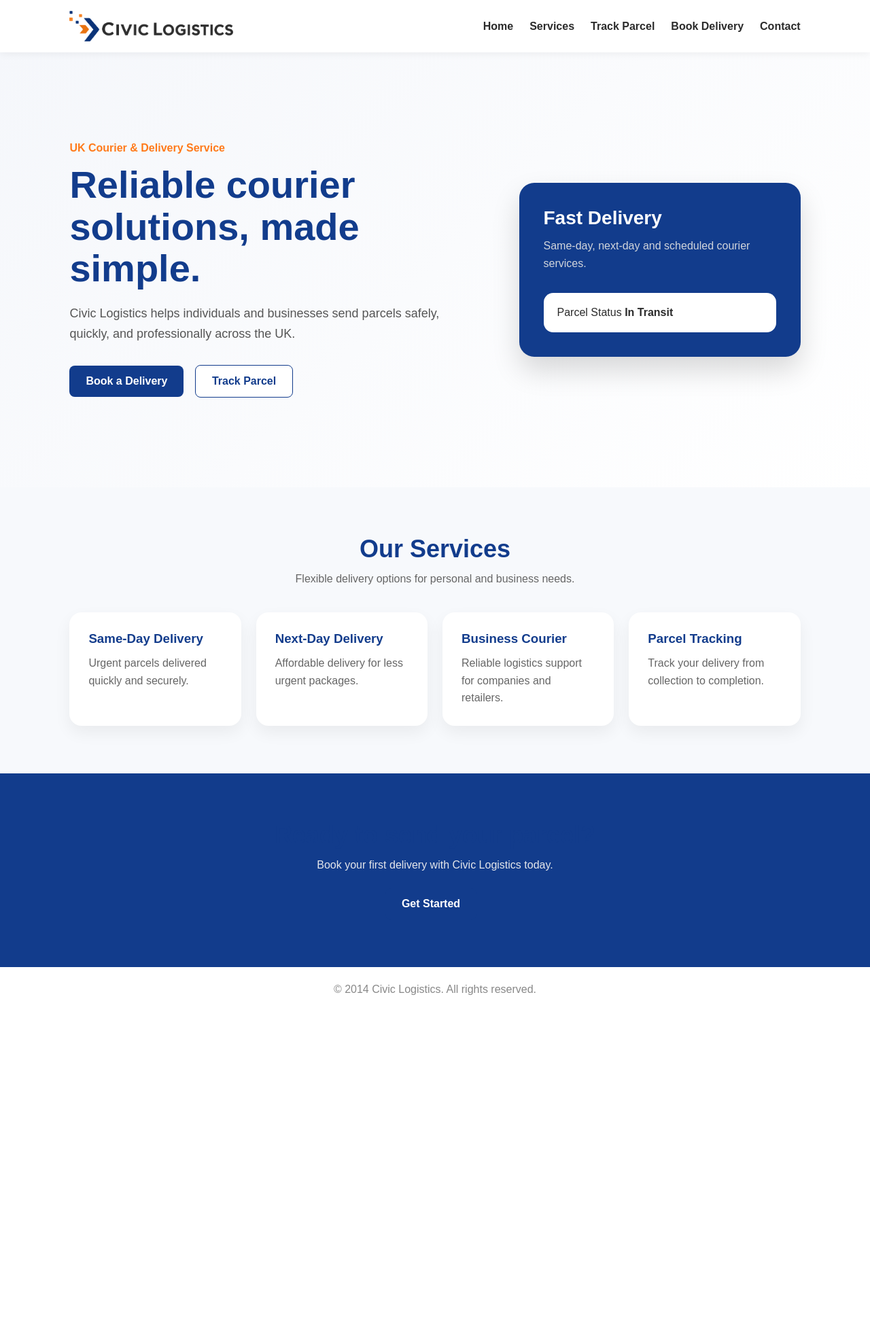
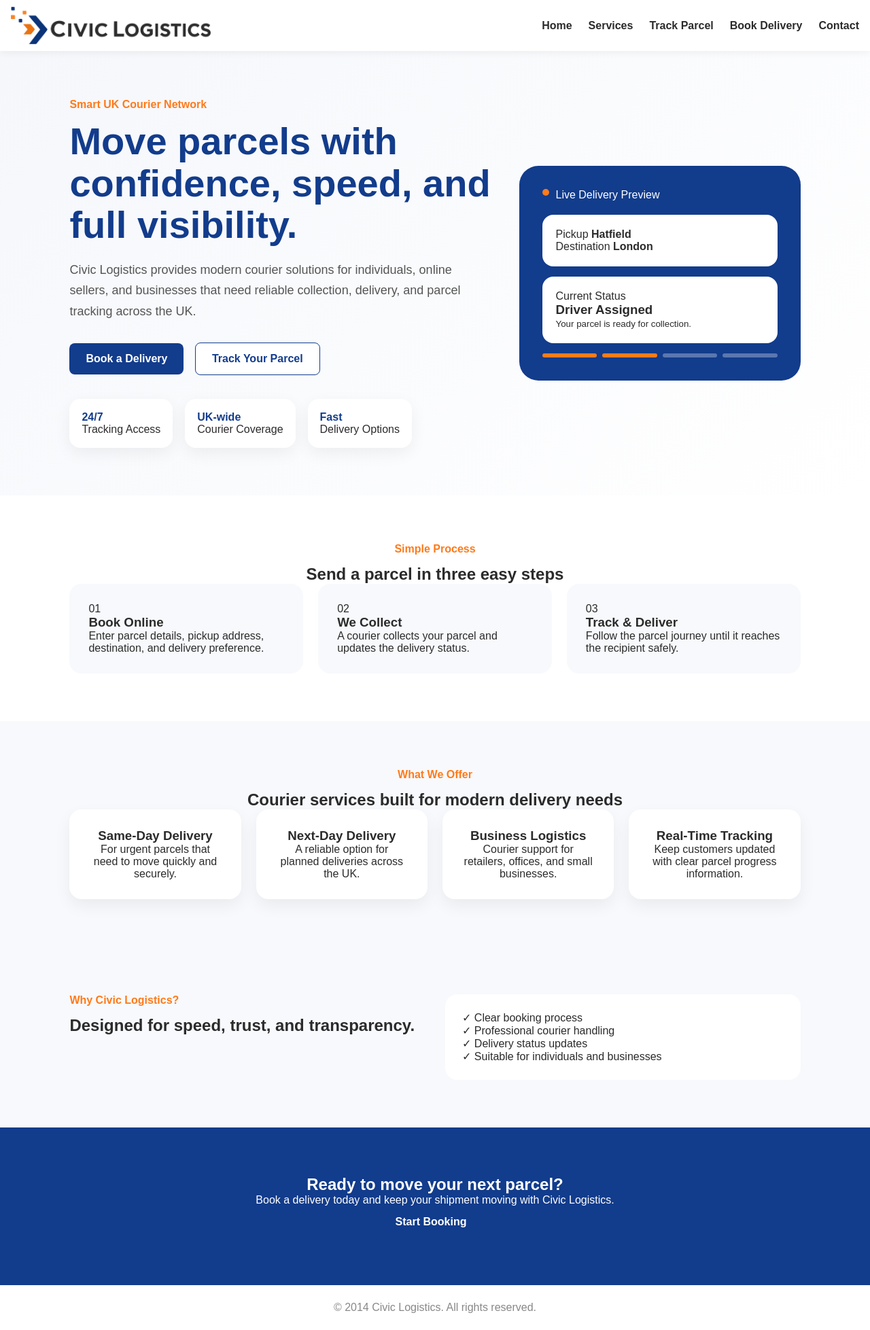
Before and after one commit to Sa22akr/Logistics, a Django app: page / in a window 1280 px wide. Shown: the whole page at 68% size. Before the commit the page ends 1464 px from the top, so only its background shows below. Run offline with Django 5.2, Linux system fonts and the light colour scheme.

Commit message:
UI update: improved homepage, booking page layout, navbar alignment

```diff
--- a/shipments/templates/shipments/base.html
+++ b/shipments/templates/shipments/base.html
@@ -19,12 +19,12 @@
       color: #2B2B2B;
     }
 
-    /* NAVBAR */
+    /* NAVBAR (FIXED) */
     .navbar {
       display: flex;
       justify-content: space-between;
       align-items: center;
-      padding: 16px 8%;
+      padding: 10px 16px;
       background: white;
       box-shadow: 0 2px 12px rgba(0,0,0,0.06);
       position: sticky;
@@ -32,17 +32,21 @@
       z-index: 100;
     }
 
+    /* LOGO FIX */
     .logo {
-      text-decoration: none;
       display: flex;
       align-items: center;
+      height: 55px;
+      text-decoration: none;
     }
 
     .logo img {
-      height: 45px;
+      height: 100%;
       width: auto;
+      object-fit: contain;
       display: block;
-      object-fit: contain;
+      margin: 0;
+      padding: 0;
     }
 
     nav {
@@ -78,9 +82,9 @@
       min-height: 80vh;
       display: grid;
       grid-template-columns: 1.2fr 0.8fr;
-      align-items: center;
       gap: 40px;
       padding: 70px 8%;
+      align-items: center;
       background: linear-gradient(135deg, #f5f7fb, #ffffff);
     }
 
@@ -115,16 +119,11 @@
       text-decoration: none;
       font-weight: 700;
       margin-right: 12px;
-      cursor: pointer;
     }
 
     .primary {
       background: #123C8C;
       color: white;
-    }
-
-    .primary:hover {
-      background: #0e2f6b;
     }
 
     .secondary {
@@ -133,170 +132,95 @@
       border: 1px solid #123C8C;
     }
 
-    /* HERO CARD */
-    .hero-card {
+    /* NEW HERO ELEMENTS */
+    .hero-stats {
+      display: flex;
+      gap: 18px;
+      margin-top: 35px;
+      flex-wrap: wrap;
+    }
+
+    .hero-stats div {
+      background: white;
+      padding: 18px;
+      border-radius: 16px;
+      box-shadow: 0 8px 25px rgba(0,0,0,0.06);
+    }
+
+    .hero-stats strong {
+      display: block;
+      color: #123C8C;
+    }
+
+    .delivery-panel {
       background: #123C8C;
       color: white;
-      padding: 36px;
-      border-radius: 22px;
-      box-shadow: 0 20px 40px rgba(0,0,0,0.15);
+      padding: 34px;
+      border-radius: 28px;
     }
 
-    .hero-card h3 {
-      font-size: 28px;
-      margin-bottom: 12px;
+    .panel-header {
+      display: flex;
+      gap: 10px;
+      margin-bottom: 20px;
     }
 
-    .hero-card p {
-      color: #d1d5db;
-      line-height: 1.6;
+    .live-dot {
+      width: 10px;
+      height: 10px;
+      background: #FF7A1A;
+      border-radius: 50%;
     }
 
-    .status-box {
-      margin-top: 30px;
+    .route-card,
+    .tracking-card {
       background: white;
       color: #2B2B2B;
       padding: 20px;
-      border-radius: 14px;
+      border-radius: 16px;
+      margin-bottom: 15px;
     }
 
-    /* TRACKING PAGE */
-    .track-section {
-      min-height: 80vh;
-      padding: 80px 8%;
-      background: linear-gradient(135deg, #f5f7fb, #ffffff);
+    .mini-progress {
+      display: flex;
+      gap: 8px;
     }
 
-    .track-box {
-      max-width: 850px;
-      margin: auto;
-      background: white;
-      padding: 45px;
-      border-radius: 22px;
-      box-shadow: 0 15px 35px rgba(0,0,0,0.08);
-    }
-
-    .track-box h1 {
-      font-size: 42px;
-      color: #123C8C;
-      margin-bottom: 14px;
-    }
-
-    .track-text {
-      color: #666;
-      margin-bottom: 30px;
-      line-height: 1.6;
-    }
-
-    .track-form {
-      display: flex;
-      gap: 12px;
-      margin-bottom: 25px;
-    }
-
-    .track-form input {
+    .mini-progress span {
       flex: 1;
-      padding: 15px;
-      border: 1px solid #ddd;
-      border-radius: 8px;
-      font-size: 16px;
-    }
-
-    .error-box {
-      background: #fff1f1;
-      color: #b91c1c;
-      padding: 15px;
-      border-radius: 10px;
-      margin-top: 20px;
-    }
-
-    .result-card {
-      margin-top: 30px;
-      background: #f7f9fc;
-      padding: 25px;
-      border-radius: 16px;
-      border-left: 5px solid #FF7A1A;
-    }
-
-    .result-card h2 {
-      color: #123C8C;
-      margin-bottom: 18px;
-    }
-
-    .result-card p {
-      margin-bottom: 12px;
-      color: #333;
-    }
-
-    .status-pill {
-      background: #123C8C;
-      color: white;
-      padding: 6px 12px;
+      height: 6px;
+      background: rgba(255,255,255,0.3);
       border-radius: 20px;
     }
 
-    /* BOOKING PAGE */
-    .booking-section {
-      min-height: 80vh;
-      padding: 80px 8%;
-      background: linear-gradient(135deg, #f5f7fb, #ffffff);
+    .mini-progress .active {
+      background: #FF7A1A;
     }
 
-    .booking-box {
-      max-width: 900px;
-      margin: auto;
+    /* HOW IT WORKS */
+    .how-it-works {
+      padding: 70px 8%;
+      text-align: center;
       background: white;
-      padding: 45px;
-      border-radius: 22px;
-      box-shadow: 0 15px 35px rgba(0,0,0,0.08);
     }
 
-    .booking-box h1 {
-      font-size: 42px;
-      color: #123C8C;
-      margin-bottom: 14px;
+    .steps-grid {
+      display: grid;
+      grid-template-columns: repeat(3, 1fr);
+      gap: 22px;
     }
 
-    .booking-form {
-      margin-top: 30px;
-    }
-
-    .booking-form h3 {
-      margin: 28px 0 14px;
-      color: #123C8C;
-    }
-
-    .booking-form input,
-    .booking-form textarea,
-    .booking-form select {
-      width: 100%;
-      padding: 15px;
-      margin-bottom: 14px;
-      border: 1px solid #ddd;
-      border-radius: 8px;
-      font-size: 15px;
-    }
-
-    .booking-form button {
-      margin-top: 20px;
+    .step-card {
+      background: #f7f9fc;
+      padding: 28px;
+      border-radius: 18px;
+      text-align: left;
     }
 
     /* SERVICES */
     .services {
       padding: 70px 8%;
       text-align: center;
-    }
-
-    .services h2,
-    .cta h2 {
-      font-size: 36px;
-      margin-bottom: 14px;
-      color: #123C8C;
-    }
-
-    .section-text {
-      color: #666;
-      margin-bottom: 40px;
     }
 
     .service-grid {
@@ -309,23 +233,22 @@
       background: white;
       padding: 28px;
       border-radius: 18px;
-      text-align: left;
       box-shadow: 0 10px 25px rgba(0,0,0,0.06);
-      transition: 0.3s;
     }
 
-    .service-card:hover {
-      transform: translateY(-5px);
+    /* TRUST */
+    .trust-section {
+      padding: 70px 8%;
+      display: grid;
+      grid-template-columns: 1fr 1fr;
+      gap: 30px;
+      background: #f7f9fc;
     }
 
-    .service-card h3 {
-      margin-bottom: 12px;
-      color: #123C8C;
-    }
-
-    .service-card p {
-      color: #666;
-      line-height: 1.6;
+    .trust-list {
+      background: white;
+      padding: 25px;
+      border-radius: 18px;
     }
 
     /* CTA */
@@ -336,9 +259,58 @@
       color: white;
     }
 
-    .cta p {
+    /* BOOKING PAGE */
+    .booking-container {
+      display: grid;
+      grid-template-columns: 2fr 1fr;
+      gap: 30px;
+      align-items: start;
+    }
+
+    .form-section {
       margin-bottom: 25px;
-      color: #e5e7eb;
+    }
+
+    .form-section h3 {
+      color: #123C8C;
+      margin-bottom: 10px;
+    }
+
+    .full {
+      width: 100%;
+    }
+
+    .booking-summary {
+      background: #123C8C;
+      color: white;
+      padding: 30px;
+      border-radius: 22px;
+      position: sticky;
+      top: 100px;
+    }
+
+    .booking-section {
+  padding: 70px 8%;
+  background: #f7f9fc;
+}
+
+.booking-box {
+  background: white;
+  padding: 40px;
+  border-radius: 24px;
+  box-shadow: 0 12px 35px rgba(0,0,0,0.08);
+}
+
+    .summary-card {
+      background: white;
+      color: #2B2B2B;
+      padding: 18px;
+      border-radius: 14px;
+      margin-bottom: 15px;
+    }
+
+    .summary-card strong {
+      color: #123C8C;
     }
 
     footer {
@@ -363,7 +335,6 @@
         background: white;
         flex-direction: column;
         padding: 20px;
-        box-shadow: 0 10px 20px rgba(0,0,0,0.08);
       }
 
       nav.active {
@@ -374,16 +345,11 @@
         grid-template-columns: 1fr;
       }
 
-      .hero h1 {
-        font-size: 40px;
-      }
-
-      .service-grid {
+      .steps-grid,
+      .service-grid,
+      .trust-section,
+      .booking-container {
         grid-template-columns: 1fr;
-      }
-
-      .track-form {
-        flex-direction: column;
       }
     }
   </style>
@@ -418,8 +384,7 @@
 
 <script>
   function toggleMenu() {
-    const navMenu = document.getElementById("navMenu");
-    navMenu.classList.toggle("active");
+    document.getElementById("navMenu").classList.toggle("active");
   }
 </script>
 
--- a/shipments/templates/shipments/home.html
+++ b/shipments/templates/shipments/home.html
@@ -4,70 +4,147 @@
 
 {% block content %}
 
-<section class="hero">
+<section class="hero hero-split">
   <div class="hero-content">
-    <p class="tagline">UK Courier & Delivery Service</p>
+    <p class="tagline">Smart UK Courier Network</p>
 
-    <h1>Reliable courier solutions, made simple.</h1>
+    <h1>Move parcels with confidence, speed, and full visibility.</h1>
 
     <p class="hero-text">
-      Civic Logistics helps individuals and businesses send parcels safely,
-      quickly, and professionally across the UK.
+      Civic Logistics provides modern courier solutions for individuals,
+      online sellers, and businesses that need reliable collection, delivery,
+      and parcel tracking across the UK.
     </p>
 
     <div class="hero-buttons">
       <a href="{% url 'book_shipment' %}" class="btn primary">Book a Delivery</a>
-      <a href="{% url 'track_shipment' %}" class="btn secondary">Track Parcel</a>
+      <a href="{% url 'track_shipment' %}" class="btn secondary">Track Your Parcel</a>
+    </div>
+
+    <div class="hero-stats">
+      <div>
+        <strong>24/7</strong>
+        <span>Tracking Access</span>
+      </div>
+      <div>
+        <strong>UK-wide</strong>
+        <span>Courier Coverage</span>
+      </div>
+      <div>
+        <strong>Fast</strong>
+        <span>Delivery Options</span>
+      </div>
     </div>
   </div>
 
-  <div class="hero-card">
-    <h3>Fast Delivery</h3>
-    <p>Same-day, next-day and scheduled courier services.</p>
+  <div class="delivery-panel">
+    <div class="panel-header">
+      <span class="live-dot"></span>
+      <p>Live Delivery Preview</p>
+    </div>
 
-    <div class="status-box">
-      <span>Parcel Status</span>
-      <strong>In Transit</strong>
+    <div class="route-card">
+      <div>
+        <span>Pickup</span>
+        <strong>Hatfield</strong>
+      </div>
+      <div class="route-line"></div>
+      <div>
+        <span>Destination</span>
+        <strong>London</strong>
+      </div>
+    </div>
+
+    <div class="tracking-card">
+      <p>Current Status</p>
+      <h3>Driver Assigned</h3>
+      <small>Your parcel is ready for collection.</small>
+    </div>
+
+    <div class="mini-progress">
+      <span class="active"></span>
+      <span class="active"></span>
+      <span></span>
+      <span></span>
+    </div>
+  </div>
+</section>
+
+
+<section class="how-it-works">
+  <p class="tagline center">Simple Process</p>
+  <h2>Send a parcel in three easy steps</h2>
+
+  <div class="steps-grid">
+    <div class="step-card">
+      <span>01</span>
+      <h3>Book Online</h3>
+      <p>Enter parcel details, pickup address, destination, and delivery preference.</p>
+    </div>
+
+    <div class="step-card">
+      <span>02</span>
+      <h3>We Collect</h3>
+      <p>A courier collects your parcel and updates the delivery status.</p>
+    </div>
+
+    <div class="step-card">
+      <span>03</span>
+      <h3>Track & Deliver</h3>
+      <p>Follow the parcel journey until it reaches the recipient safely.</p>
     </div>
   </div>
 </section>
 
 
 <section class="services">
-  <h2>Our Services</h2>
-  <p class="section-text">
-    Flexible delivery options for personal and business needs.
-  </p>
+  <p class="tagline center">What We Offer</p>
+  <h2>Courier services built for modern delivery needs</h2>
 
   <div class="service-grid">
-    <div class="service-card">
+    <div class="service-card featured">
       <h3>Same-Day Delivery</h3>
-      <p>Urgent parcels delivered quickly and securely.</p>
+      <p>For urgent parcels that need to move quickly and securely.</p>
     </div>
 
     <div class="service-card">
       <h3>Next-Day Delivery</h3>
-      <p>Affordable delivery for less urgent packages.</p>
+      <p>A reliable option for planned deliveries across the UK.</p>
     </div>
 
     <div class="service-card">
-      <h3>Business Courier</h3>
-      <p>Reliable logistics support for companies and retailers.</p>
+      <h3>Business Logistics</h3>
+      <p>Courier support for retailers, offices, and small businesses.</p>
     </div>
 
     <div class="service-card">
-      <h3>Parcel Tracking</h3>
-      <p>Track your delivery from collection to completion.</p>
+      <h3>Real-Time Tracking</h3>
+      <p>Keep customers updated with clear parcel progress information.</p>
     </div>
   </div>
 </section>
 
 
+<section class="trust-section">
+  <div>
+    <p class="tagline">Why Civic Logistics?</p>
+    <h2>Designed for speed, trust, and transparency.</h2>
+  </div>
+
+  <div class="trust-list">
+    <p>✓ Clear booking process</p>
+    <p>✓ Professional courier handling</p>
+    <p>✓ Delivery status updates</p>
+    <p>✓ Suitable for individuals and businesses</p>
+  </div>
+</section>
+
+
 <section class="cta">
-  <h2>Ready to send your parcel?</h2>
-  <p>Book your first delivery with Civic Logistics today.</p>
+  <h2>Ready to move your next parcel?</h2>
+  <p>Book a delivery today and keep your shipment moving with Civic Logistics.</p>
 
-  <a href="{% url 'book_shipment' %}" class="btn primary">Get Started</a>
+  <a href="{% url 'book_shipment' %}" class="btn primary">Start Booking</a>
 </section>
 
 {% endblock %}
```
Also changed, not shown: shipments/templates/shipments/book.html (+50 -6 lines).
